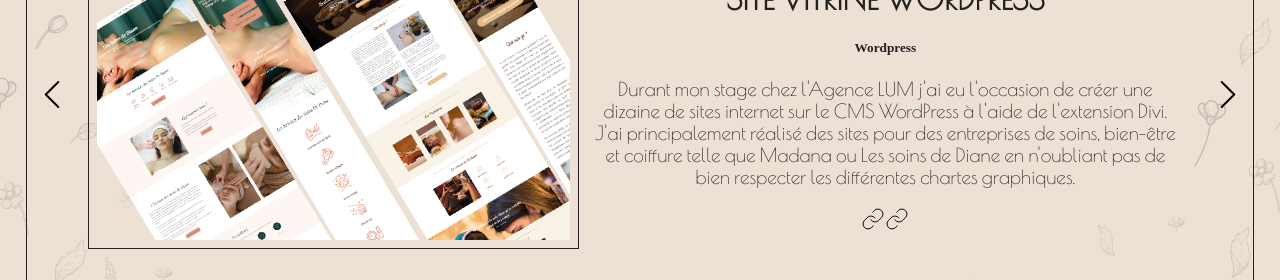
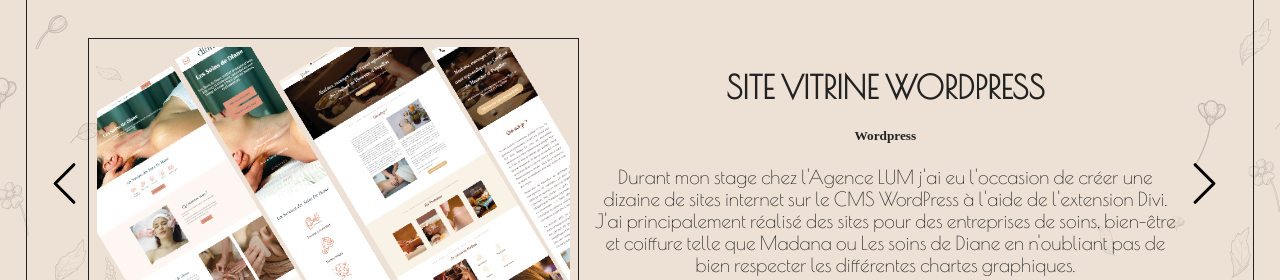
Before and after one commit to Aurore-Enoch/portfolio, a Vue app: page / in a window 1280 px wide. Shown: the part 1885-2165 px from the top of the page. Built offline with nearby package versions, Linux system fonts and the light colour scheme; a web font is replaced by a local one.

Commit message:
resolve responsive issues

```diff
--- a/package.json
+++ b/package.json
@@ -1,5 +1,5 @@
 {
-  "name": "aurore.e_portfolio",
+  "name": "aurore-portfolio",
   "version": "0.1.0",
   "private": true,
   "scripts": {
--- a/src/assets/css/styles.css
+++ b/src/assets/css/styles.css
@@ -162,7 +162,7 @@ section {
   border-left: 1px solid var(--font-color);
   border-top: 1px solid var(--font-color);
   margin: 0 2%;
-  min-height: 90vh;
+  min-height: 100vh;
   display: flex;
   align-content: center;
   flex-wrap: wrap;
--- a/src/components/MainHeader.vue
+++ b/src/components/MainHeader.vue
@@ -26,7 +26,7 @@
                 <div class="switch-toggle" :class="{ 'switch-toggle-checked': userTheme === 'dark-theme' }"></div>
             </label>
 
-            <button class="download"><a href="https://ibb.co/njqM0wp" download>Curriculum</a></button>
+            <button class="download"><a href="https://ibb.co/V9v8GGB" download>Curriculum</a></button>
             <!-- <button class="download"><a href="src/assets/documents/Aurore_ENOCH_CV_Alternance.pdf"  @click.prevent="downloadItem({ url: 'src/assets/documents/Aurore_ENOCH_CV_Alternance.pdf', label: 'download'})">Curriculum </a> </button> -->
 
         </ul>
--- a/src/components/SectionProjects.vue
+++ b/src/components/SectionProjects.vue
@@ -195,17 +195,25 @@
   }
 
   .left-arrow img {
-      width: 50px;
+      width: 100px;
   }
 
   .right-arrow {
       width: 50px;
-      right: 0%;
+      right: 3%;
       filter: var(--filter-color);
   }
 
   .right-arrow img {
-      width: 50px;
+      width: 100px;
+  }
+  @media (max-width:1600px) {
+    .right-arrow {
+    right: 3%;
+    }
+    .left-arrow {
+    left: 0%;
+    }
   }
   @media (max-width:1500px) {
   .slides .columns{
@@ -221,9 +229,15 @@
           height: 300px;
           margin: 2em 0;
       }
+      .right-arrow img {
+      width: 75px;
+  }
+  .left-arrow img {
+      width: 75px;
+  }
   }
 
-  @media (max-width:1090px) {
+  @media (max-width:1100px) {
     .slides .principal {
     width: 32%;
     }
@@ -240,7 +254,7 @@
       }
   }
 
-  @media (max-width:768px) {
+  @media (max-width:800px) {
 
       .slide {
           flex-direction: column !important;
@@ -270,7 +284,7 @@
       }
   }
 
-  @media (max-width:562px) {
+  @media (max-width:650px) {
       .slides .principal {
           width: 30%;
       }
@@ -284,11 +298,11 @@
       }
 
       .left-arrow {
-          left: 35%;
+          left: 34%;
       }
 
       .right-arrow {
-          right: 35%;
+          right: 36%;
       }
   }
   </style>
```
